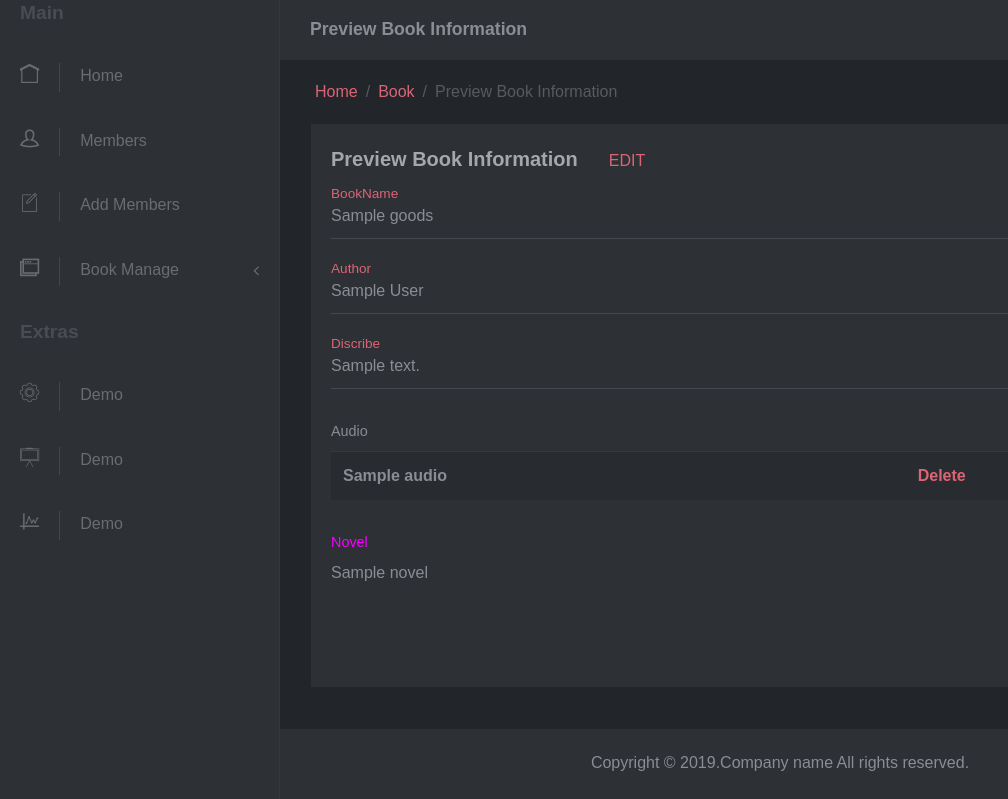
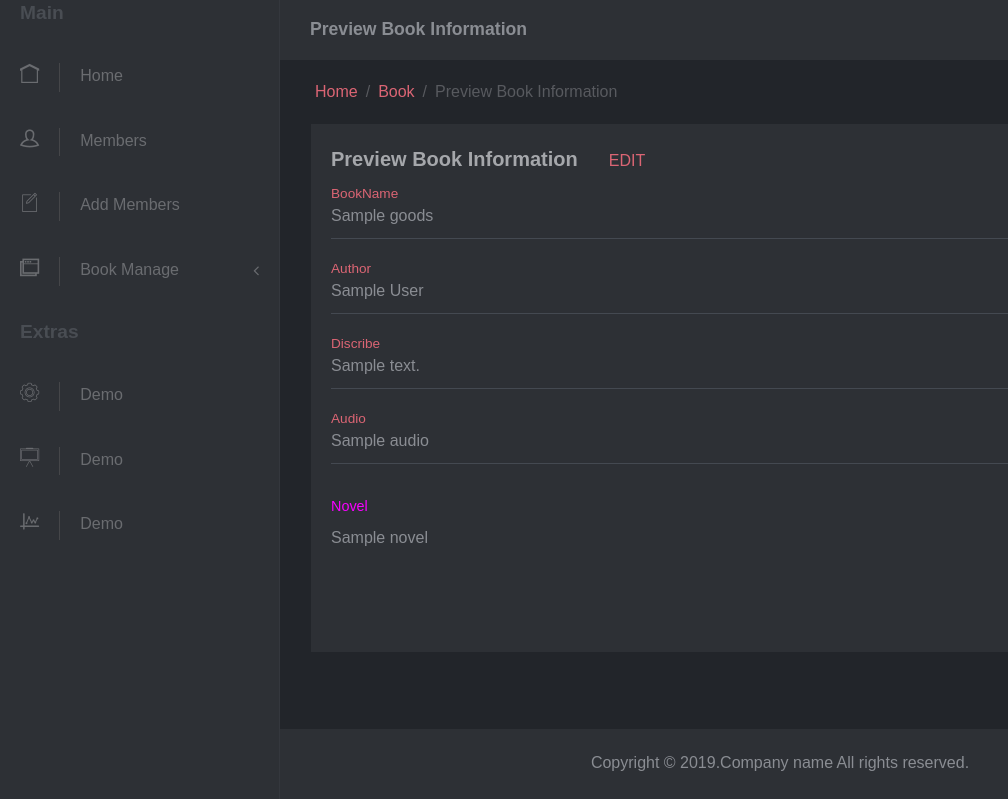
Before and after one commit to ToryPleiades/AudioBook_Platform, a Django app: template AudioBook_Platform/templates/backstage/goods/preview.html in a window 1280 px wide. Shown: the part 82-881 px from the top of the page, without its empty margins (0-1008 px from the left). Run offline with Django 3.2, Linux system fonts and the light colour scheme; the template is opened without the code that fills it: most values are stand-ins (such as "Sample title", 1, 10 or a date in 2020); lists and menus that the app fills with data are empty; some libraries are stand-ins or nearby versions; some web fonts are replaced.

Commit message:
Optimize the experience

```diff
--- a/AudioBook_Platform/templates/backstage/goods/edit.html
+++ b/AudioBook_Platform/templates/backstage/goods/edit.html
@@ -40,7 +40,8 @@
                         <div class="title"><strong>Edit Book Information</strong></div>
                         <div class="block-body">
                             <form id="edit-profile" action="{% url 'backstage_goods_update' goods.id %}"
-                                  class="form-horizontal" method="POST" onclick="assign()" enctype="multipart/form-data">
+                                  class="form-horizontal" method="POST" onclick="assign()"
+                                  enctype="multipart/form-data">
                                 {% csrf_token %}
                                 <div class="row">
                                     <div class="col-sm-12">
@@ -63,7 +64,7 @@
                                         </div>
                                         <div class="line"></div>
                                         <div class="form-group-material">
-                                            <label for="product-introduction" class="label-material">Audio</label>
+                                            <label for="product-audio" class="label-material">Audio</label>
                                             {% if goods.audio != None %}
                                                 <table class="table table-striped table-hover">
                                                     <tr>
--- a/AudioBook_Platform/templates/backstage/goods/preview.html
+++ b/AudioBook_Platform/templates/backstage/goods/preview.html
@@ -39,7 +39,7 @@
                     <div class="block">
                         <div class="title">
                             <strong>Preview Book Information</strong>&nbsp;&nbsp;&nbsp;&nbsp;&nbsp;&nbsp;
-                                <a style="text-decoration: none;" href="{% url 'backstage_goods_edit' goods.id %}"
+                            <a style="text-decoration: none;" href="{% url 'backstage_goods_edit' goods.id %}"
                                class='view-link'>EDIT</a>
                         </div>
                         <div class="block-body">
@@ -69,28 +69,19 @@
                                         </div>
                                         <div class="line"></div>
                                         <div class="form-group-material">
-                                            <label for="product-introduction" class="label-material">Audio</label>
                                             {% if goods.audio != None %}
-                                                <table class="table table-striped table-hover">
-                                                    <tr>
-                                                        <th>{{ goods.audio }}</th>
-                                                        <th>
-                                                            <a style="text-decoration: none;"
-                                                               href="{% url 'backstage_audio_del' goods.audio %}"
-                                                               class='view-link' onclick="del()">Delete
-                                                            </a>
-                                                        </th>
-                                                    </tr>
-                                                </table>
+                                                <input class="input-material" value="{{ goods.audio }}" disabled>
                                             {% else %}
                                                 <input class="input-material" value="None" disabled>
                                             {% endif %}
+                                            <label for="product-audio" class="label-material">Audio</label>
                                         </div>
                                         <div class="line"></div>
                                         <div class="form-group-material">
                                             <label for="product-introduction" class="label-material"
                                                    style="color: #f700ff">Novel</label><br>
-                                            <div id="Novel-div" contenteditable="true" class="label-material" style="pointer-events: none">
+                                            <div id="Novel-div" contenteditable="true" class="label-material"
+                                                 style="pointer-events: none">
                                                 {{ goods.novel }}
                                             </div>
                                             <textarea id="Novel-text" name="Novel"
```
